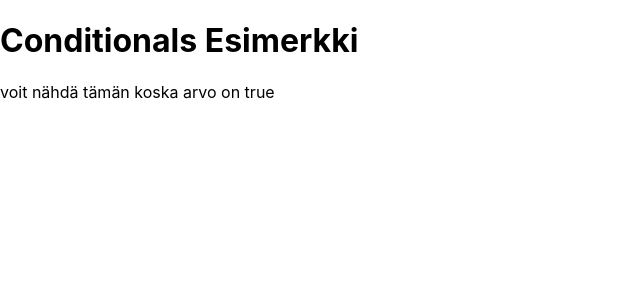
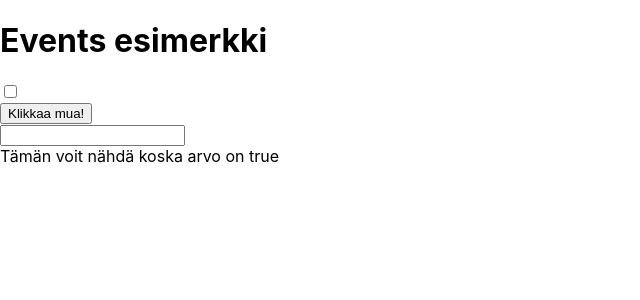
Before and after one commit to andyMcLang/building-applications-with-react-and-aspnet-core, a React (Create React App) app in the folder react-movies/: page / in a window 1280 px wide. Shown: the top 300 px of the page, without its empty margins (0-640 px from the left). Built offline with nearby package versions, Linux system fonts and the light colour scheme.

Commit message:
43. Events - Reacting to User Interaction valmis!

```diff
--- /dev/null
+++ b/react-movies/src/Events.tsx
@@ -0,0 +1,43 @@
+import React from "react";
+
+export default function Events() {
+  let voiNahda = true;
+
+  function handleCheckboxChanged() {
+    // alert("arvo on vaihdettu!");
+    voiNahda = !voiNahda;
+  }
+
+  function handleKeyUp(e: React.KeyboardEvent<HTMLInputElement>) {
+    console.log(e.currentTarget.value);
+  }
+
+  return (
+    <>
+      <h1>Events esimerkki</h1>
+      <div>
+        <input type="checkbox" onChange={handleCheckboxChanged} />
+      </div>
+
+      <div>
+        <button
+          onClick={() => {
+            alert("Minut on klikattu!");
+          }}
+        >
+          Klikkaa mua!
+        </button>
+      </div>
+
+      <div>
+        <input type="text" onKeyUp={(e) => handleKeyUp(e)} />
+      </div>
+
+      {voiNahda ? (
+        <div>Tämän voit nähdä koska arvo on true</div>
+      ) : (
+        <div>Tämän arvon et voi nähdä, koska arvo on false</div>
+      )}
+    </>
+  );
+}
--- a/react-movies/src/index.tsx
+++ b/react-movies/src/index.tsx
@@ -1,15 +1,12 @@
 import React from "react";
 import ReactDOM from "react-dom";
 import "./index.css";
-import App from "./App";
-import Simple from "./Simple";
 import reportWebVitals from "./reportWebVitals";
-import Expressions from "./Expressions";
-import Conditionals from "./Conditionals";
+import Events from "./Events";
 
 ReactDOM.render(
   <React.StrictMode>
-    <Conditionals />
+    <Events />
   </React.StrictMode>,
   document.getElementById("root")
 );
```
